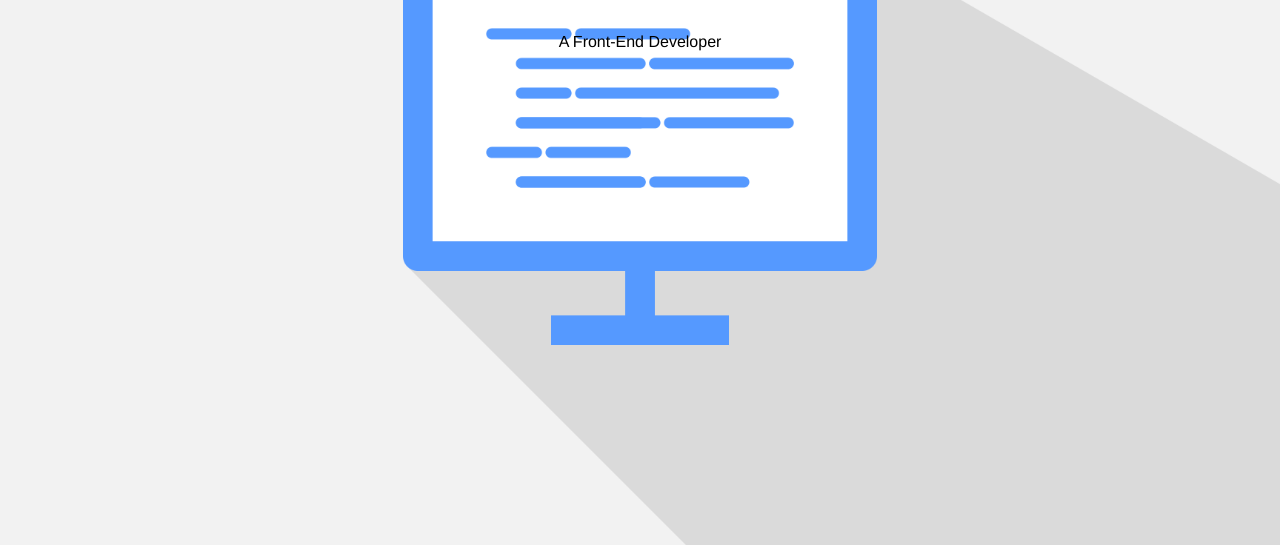
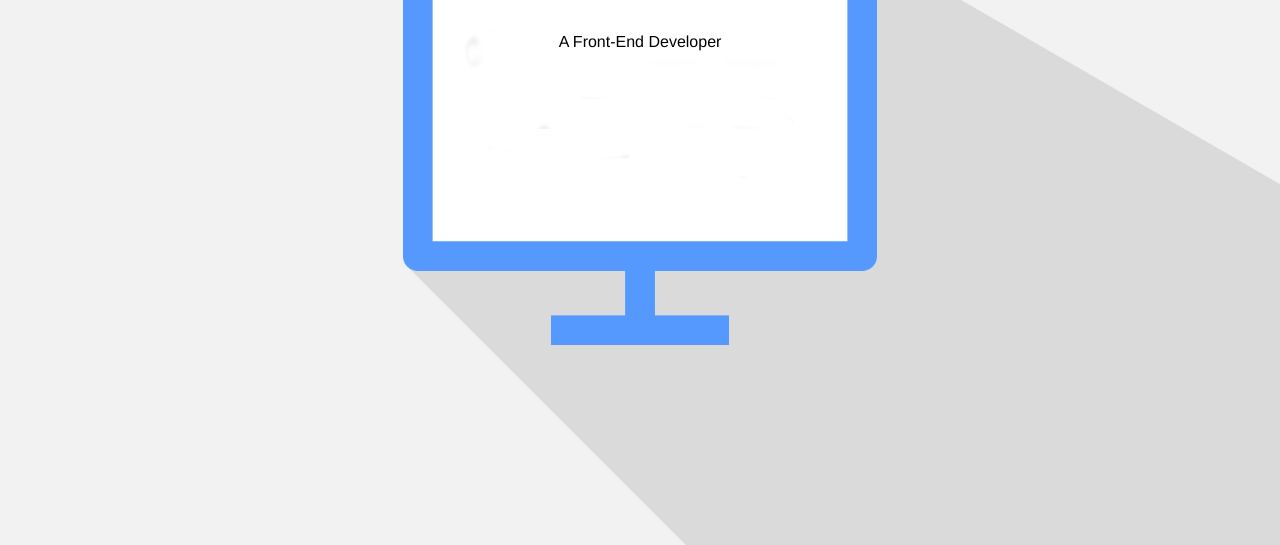
Before and after one commit to mburr9/portfolio-site, a website: page index.html in a window 1280 px wide. Shown: the part 255-800 px from the top of the page. Drawn offline with nearby package versions, Linux system fonts and the light colour scheme; files that its build step writes are made by us from their sources.

Commit message:
change background image for hero

```diff
--- a/sass/styles.scss
+++ b/sass/styles.scss
@@ -5,7 +5,7 @@ body {
 
 .hero {
   height: 100vh;
-  background-image: url(/images/programming.png);
+  background-image: url(/images/programming2.png);
   background-position: center;
   background-size: cover;
   background-repeat: no-repeat;
```
